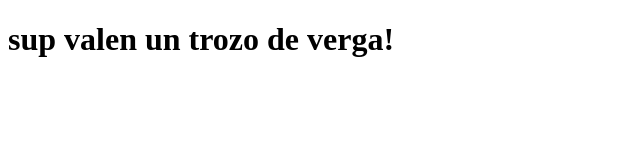
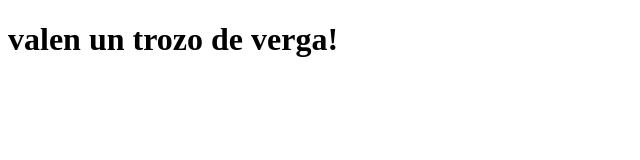
Before and after one commit to BruHidalgo/coursera-test, a plain HTML site: page index.html in a window 1280 px wide. Shown: the whole page, without its empty margins (0-640 px from the left). Drawn offline with Linux system fonts and the light colour scheme.

Commit message:
Update index.html

```diff
--- a/index.html
+++ b/index.html
@@ -6,6 +6,6 @@
 	<title>secreto</title>
 </head>
 <body>
-<h1>sup valen un trozo de verga!</h1>
+<h1>valen un trozo de verga!</h1>
 </body>
 </html>
```
